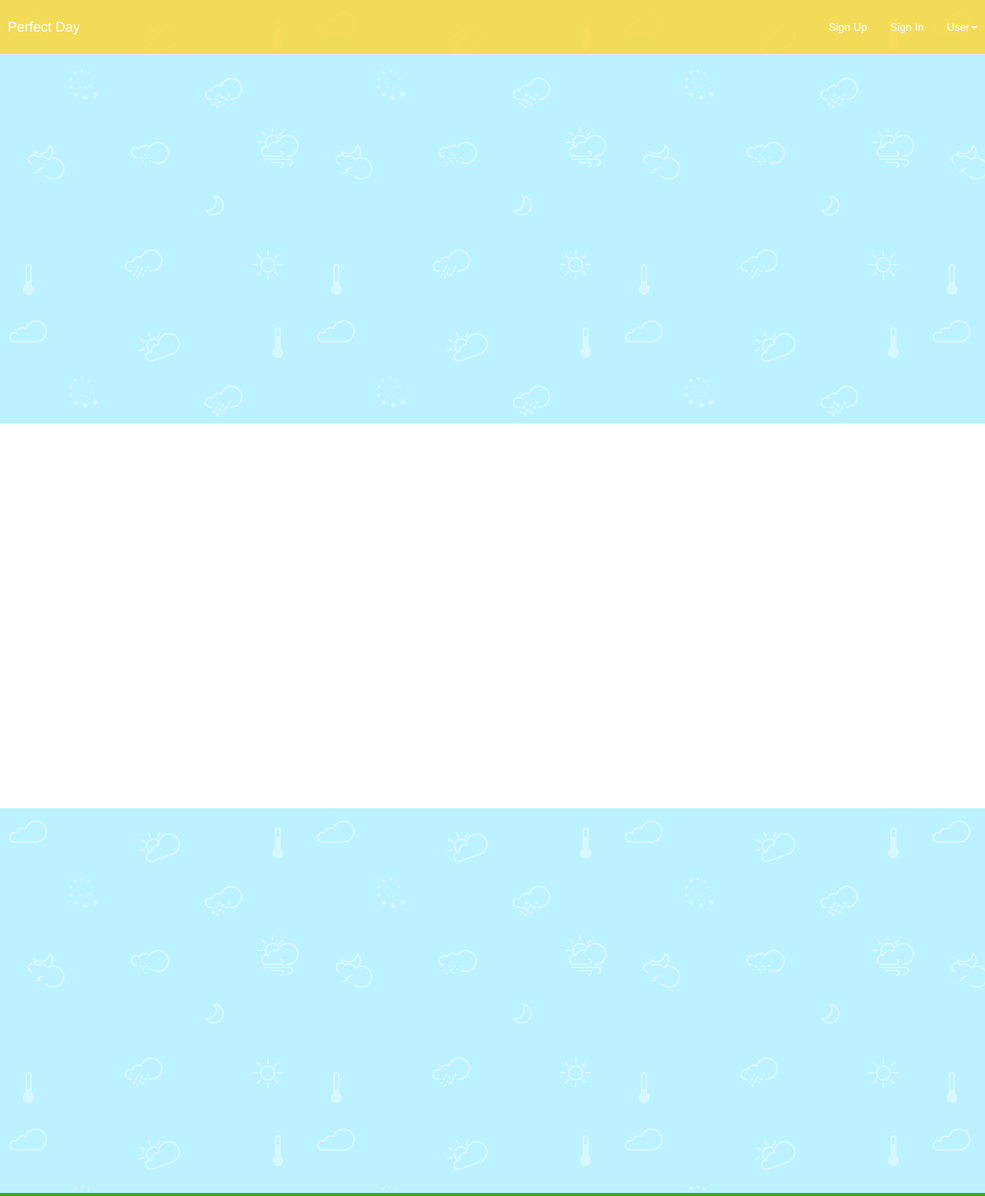
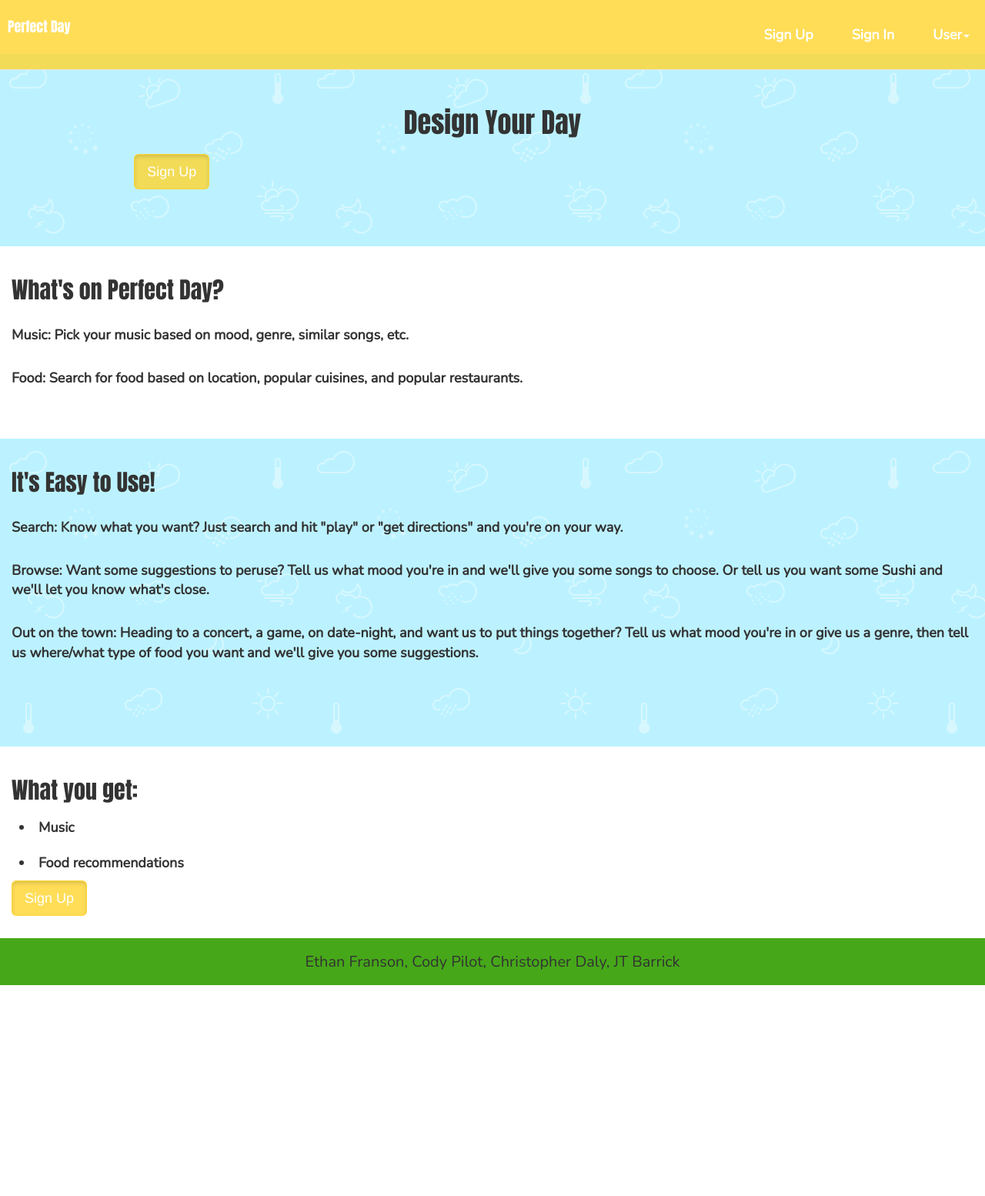
Before and after one commit to erfranson/perfectday, a plain HTML site: page index.html in a window 1280 px wide. Shown: the whole page at 77% size. After the commit the page ends 1280 px from the top, so only its background shows below. Drawn offline with nearby package versions, Linux system fonts and the light colour scheme.

Commit message:
landing-page-content

```diff
--- a/assets/css/main.css
+++ b/assets/css/main.css
@@ -15,28 +15,56 @@ body {
 }
 .navbar-default .navbar-brand{
 	color: #ffffff;
+	font-family: 'Anton', sans-serif;
 }
 .navbar-default .navbar-nav>li>a{
 	color:#ffffff;
 }
 #started{
-	height: 550px;
+	height: 250px;
 	background: url(../images/weather.png);
+	margin-top: 70px;
 	margin-bottom: 0;
 }
+h1 {
+	font-family: 'Anton', sans-serif;
+	text-align: center;
+	padding-top: 50px;
+	padding-bottom: 10px;
+}
+a.btn.btn-primary.btn-lg.active {
+	background-color: rgba(255, 213, 45, 0.8);
+	border-color: rgba(255, 213, 45, 0.8);
+}
 #basic-info{
-	height: 500px;
+	height: 250px;
 	background: #fff;
 	margin-bottom: 0;
 }
+h2 {
+	font-family: 'Anton', sans-serif;
+	padding-top: 20px;
+}
+p {
+	font-family: 'Nunito', sans-serif;
+	font-size: 18px;
+	font-weight: bolder;
+}
 #how-to{
-	height: 500px;
+	height: 400px;
 	background: #fff;
 	background: url(../images/weather.png);
 	margin-bottom: 0;
 }
 #create-account{
 	background-color: #ffffff;
+	height: 250px;
+}
+li {
+	font-family: 'Nunito', sans-serif;
+	font-size: 18px;
+	font-weight: bolder;
+	padding: 10px;
 }
 .footer {
     position: absolute;
@@ -45,3 +73,8 @@ body {
     height: 61px;
     background-color:#46A819;
 }
+h3 {
+	font-family: 'Nunito', sans-serif;
+	font-size: 20px;
+	text-align: center;
+}
--- a/index.html
+++ b/index.html
@@ -5,6 +5,10 @@
 	<title>Perfect Day</title>
 	<link href="https://maxcdn.bootstrapcdn.com/bootstrap/3.3.7/css/bootstrap.min.css" rel="stylesheet" integrity="sha384-BVYiiSIFeK1dGmJRAkycuHAHRg32OmUcww7on3RYdg4Va+PmSTsz/K68vbdEjh4u" crossorigin="anonymous">
 	<link rel="stylesheet" href="assets/css/main.css">
+
+	<link href="https://fonts.googleapis.com/css?family=Anton" rel="stylesheet">
+	<link href="https://fonts.googleapis.com/css?family=Nunito" rel="stylesheet">
+
 </head>
 <body>
 <nav class="navbar navbar-default navbar-fixed-top">
@@ -46,11 +50,20 @@
 <div class="container-fluid">
 	<div class="row">
 		<div class="col-xs-12" id="started">
+		<h1>Design Your Day</h1>
+		<div class="col-md-4 text-center">
+		<a href="#" class="btn btn-primary btn-lg active" role="button" aria-pressed="true">Sign Up</a>
+		</div>
 
 		</div>
 		<div class="col-xs-12" id="basic-info">
 			<div class="row">
-				<div class="col-xs-6">
+				<div class="col-xs-12">
+				<h2>What's on Perfect Day?</h2>
+				<br>
+				<p>Music: Pick your music based on mood, genre, similar songs, etc.</p>
+				<br>
+				<p>Food: Search for food based on location, popular cuisines, and popular restaurants.
 
 				</div>
 				<div class="col-xs-6">
@@ -60,8 +73,14 @@
 		</div>
 		<div class="col-xs-12" id="how-to">
 			<div class="row">
-				<div class="col-xs-6">
-
+				<div class="col-xs-12">
+					<h2>It's Easy to Use!</h2>
+					<br>
+					<p>Search: Know what you want? Just search and hit "play" or "get directions" and you're on your way.</p>
+					<br>
+					<p>Browse: Want some suggestions to peruse? Tell us what mood you're in and we'll give you some songs to choose.  Or tell us you want some Sushi and we'll let you know what's close.</p>
+					<br>
+					<p>Out on the town: Heading to a concert, a game, on date-night, and want us to put things together?  Tell us what mood you're in or give us a genre, then tell us where/what type of food you want and we'll give you some suggestions.</p>
 				</div>
 				<div class="col-xs-6">
 
@@ -69,7 +88,10 @@
 			</div>
 		</div>
 		<div class="col-xs-12" id="create-account">
-
+			<h2>What you get:</h2>
+			<li>Music</li>
+			<li>Food recommendations</li>
+			<a href="#" class="btn btn-primary btn-lg active" role="button" aria-pressed="true">Sign Up</a>
 		</div>
 	</div>
 
@@ -77,9 +99,7 @@
 <footer class="footer">
 	<div class="container">
 		<div class="row">
-			<div class="col-xs-4"></div>
-			<div class="col-xs-4"></div>
-			<div class="col-xs-4"></div>
+		<h3>Ethan Franson, Cody Pilot, Christopher Daly, JT Barrick
 		</div>
 	</div>
 </footer>
```
Also changed, not shown: 2 other files.
